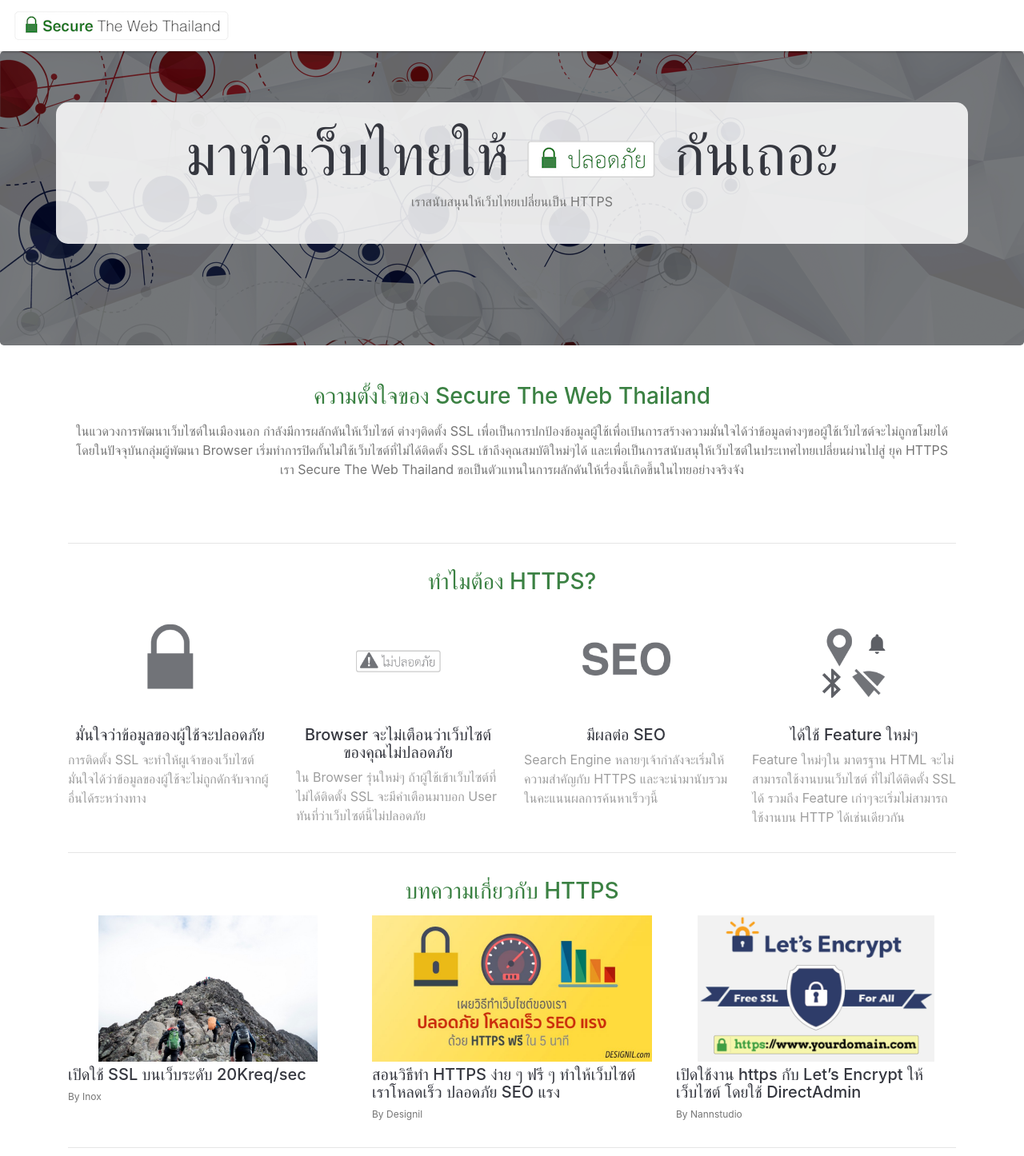
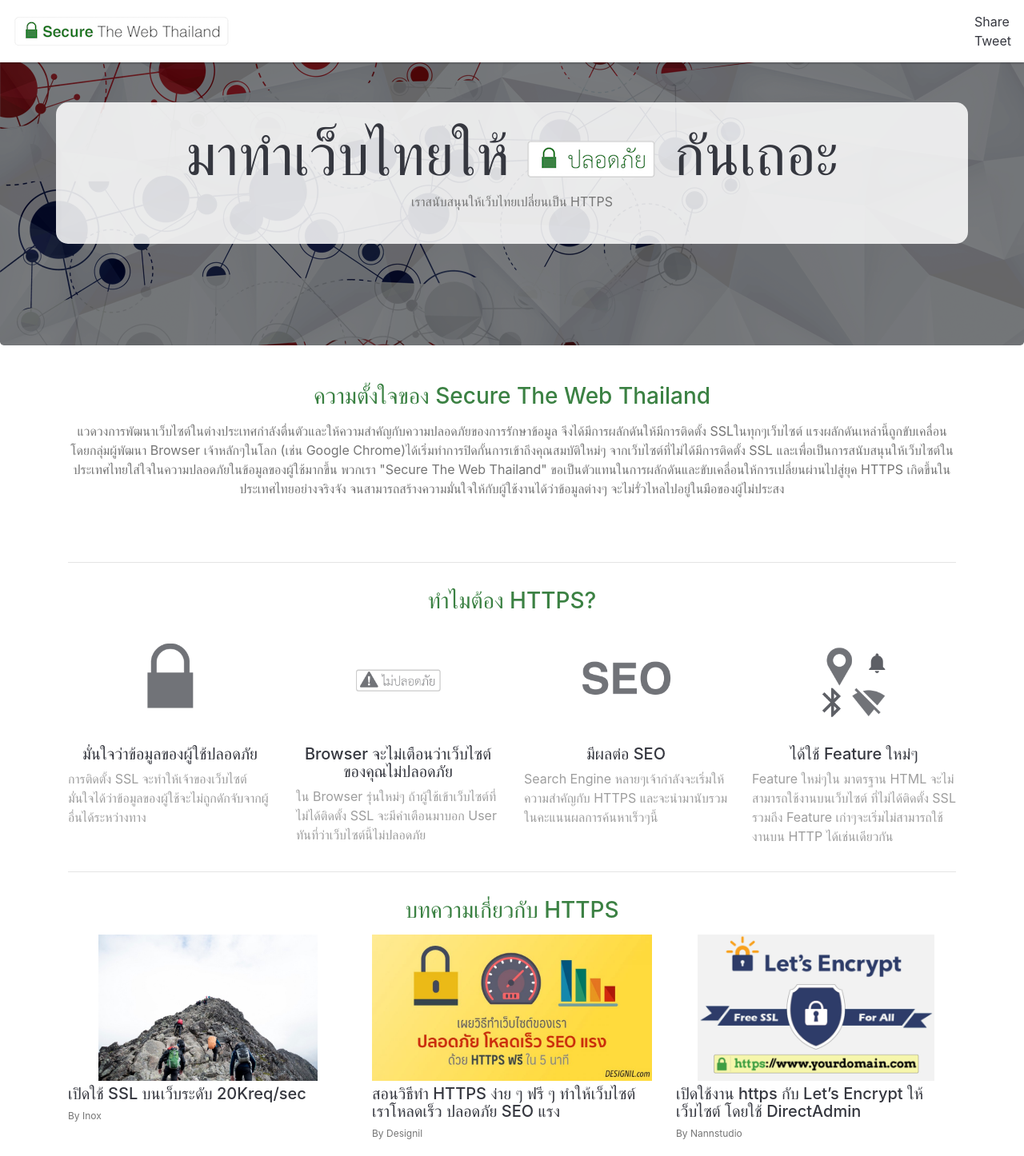
Before and after one commit to thangman22/secure-the-web-th, a plain HTML site: page index.html in a window 1280 px wide. Shown: the top 1446 px of the page at 80% size. Drawn offline with nearby package versions, Linux system fonts and the light colour scheme; a script that the page names is missing.

Commit message:
Fix text and add partner logo

```diff
--- a/index.html
+++ b/index.html
@@ -21,11 +21,13 @@
       </button>
     <a class="navbar-brand" href="#"><img src="img/logo-draft-2.1-s.png" height="40"></a>
 
-    <div class="collapse navbar-collapse pull-right" id="navbarsExampleDefault">
-      <ul class="navbar-nav mr-auto">
-
+    <div class="collapse navbar-collapse">
+      <ul class="navbar-nav mr-auto pull-right">
       </ul>
-
+      <span class="navbar-text">
+      <div class="fb-share-button" data-href="https://securetheweb.in.th" data-layout="button_count" data-size="small" data-mobile-iframe="true"><a class="fb-xfbml-parse-ignore" target="_blank" href="https://www.facebook.com/sharer/sharer.php?u=https%3A%2F%2Fsecuretheweb.in.th%2F&amp;src=sdkpreparse">Share</a></div>
+      <a href="https://twitter.com/share" class="twitter-share-button" data-show-count="false">Tweet</a><script async src="//platform.twitter.com/widgets.js" charset="utf-8"></script>
+    </span>
     </div>
   </nav>
 
@@ -41,8 +43,7 @@
     <div class="row">
       <div class="col-md-12 text-center mb-5">
         <h3 class="m-3 header">ความตั้งใจของ Secure The Web Thailand</h3>
-        <p>ในแวดวงการพัฒนาเว็บไซต์ในเมืองนอก กำลังมีการผลักดันให้เว็บไซต์ ต่างๆติดตั้ง SSL เพื่อเป็นการปกป้องข้อมูลผู้ใช้เพื่อเป้นการสร้างความมั่นใจได้ว่าข้อมูลต่างๆขอผู้ใช้เว็บไซต์จะไม่ถูกขโมยได้ โดยในปัจจุบันกลุ่มผู้พัฒนา Browser เริ่มทำการปิดกั้นไม่ใช้เว็บไซต์ที่ไม่ได้ติดตั้ง
-          SSL เข้าถึงคุณสมบัติใหม่ๆได้ และเพื่อเป็นการสนับสนุให้เว็บไซต์ในประเทศไทยเปลี่ยนผ่านไปสู่ ยุค HTTPS เรา Secure The Web Thailand ขอเป็นตัวแทนในการผลักดันให้เรื่องนี้เกิดขึ้นในไทยอย่างจริงจัง</p>
+        <p>แวดวงการพัฒนาเว็บไซต์ในต่างประเทศกำลังตื่นตัวและให้ความสำคัญกับความปลอดภัยของการรักษาข้อมูล จึงได้มีการผลักดันให้มีการติดตั้ง SSLในทุกๆเว็บไซต์  แรงผลักดันเหล่านี้ถูกขับเคลื่อนโดยกลุ่มผู้พัฒนา Browser เจ้าหลักๆในโลก (เช่น Google Chrome)ได้เริ่มทำการปิดกั้นการเข้าถึงคุณสมบัติใหม่ๆ จากเว็บไซต์ที่ไม่ได้มีการติดตั้ง SSL และเพื่อเป็นการสนับสนุนให้เว็บไซต์ในประเทศไทยใส่ใจในความปลอดภัยในข้อมูลของผู้ใช้มากขึ้น พวกเรา "Secure The Web Thailand" ขอเป็นตัวแทนในการผลักดันและขับเคลื่อนให้การเปลี่ยนผ่านไปสู่ยุค HTTPS เกิดขึ้นในประเทศไทยอย่างจริงจัง จนสามารถสร้างความมั่นใจให้กับผู้ใช้งานได้ว่าข้อมูลต่างๆ จะไม่รั่วไหลไปอยู่ในมือของผู้ไม่ประสง</p>
       </div>
       <div class="col-md-12 text-center">
         <hr/>
@@ -56,8 +57,8 @@
     <div class="row">
       <div class="col-md-3">
         <p class="text-center"><img src="img/lock.png" width="120" alt=""><p>
-        <h5 class="text-center">มั่นใจว่าข้อมูลของผู้ใช้จะปลอดภัย</h5>
-        <p class="desc">การติดตั้ง SSL จะทำให้ผูเจ้าของเว็บไซต์มั่นใจได้ว่าข้อมูลของผู้ใช้จะไม่ถูกดักจับจากผู้อื่นได้ระหว่างทาง</p>
+        <h5 class="text-center">มั่นใจว่าข้อมูลของผู้ใช้ปลอดภัย</h5>
+        <p class="desc">การติดตั้ง SSL จะทำให้เจ้าของเว็บไซต์มั่นใจได้ว่าข้อมูลของผู้ใช้จะไม่ถูกดักจับจากผู้อื่นได้ระหว่างทาง</p>
       </div>
       <div class="col-md-3">
         <p class="text-center"><img src="img/not-secure-bw.png" width="120" alt=""></p>
@@ -72,7 +73,7 @@
       <div class="col-md-3">
         <p class="text-center"><img src="img/new-feature.png" width="120" alt=""><p>
         <h5 class="text-center">ได้ใช้ Feature ใหม่ๆ</h5>
-        <p class="desc">Feature ใหม่ๆใน มาตรฐาน HTML จะไม่สามารถใช้งานบนเว็บไซต์ ที่ไม่ได้ติดตั้ง SSL ได้ รวมถึง Feature เก่าๆจะเริ่มไม่สามารถใช้งานบน HTTP ได้เช่นเดียวกัน</p>
+        <p class="desc">Feature ใหม่ๆใน มาตรฐาน HTML จะไม่สามารถใช้งานบนเว็บไซต์ ที่ไม่ได้ติดตั้ง SSL รวมถึง Feature เก่าๆจะเริ่มไม่สามารถใช้งานบน HTTP ได้เช่นเดียวกัน</p>
       </div>
       <div class="col-md-12 text-center">
         <hr/>
@@ -110,6 +111,9 @@
       <div class="col-md-4 col-md-offset-4 partner-area">
         <img src="img/gdgthailandbanner11.png">
       </div>
+      <div class="col-md-4 col-md-offset-4 partner-area">
+        <img src="img/thai-programmer-logo.png">
+      </div>
     </div>
     <hr>
 
@@ -128,6 +132,14 @@
   <link rel="stylesheet" href="https://maxcdn.bootstrapcdn.com/bootstrap/4.0.0-alpha.6/css/bootstrap.min.css" integrity="sha384-rwoIResjU2yc3z8GV/NPeZWAv56rSmLldC3R/AZzGRnGxQQKnKkoFVhFQhNUwEyJ" crossorigin="anonymous">
   <script src="https://maxcdn.bootstrapcdn.com/bootstrap/4.0.0-alpha.6/js/bootstrap.min.js" integrity="sha384-vBWWzlZJ8ea9aCX4pEW3rVHjgjt7zpkNpZk+02D9phzyeVkE+jo0ieGizqPLForn" crossorigin="anonymous"></script>
   <!-- IE10 viewport hack for Surface/desktop Windows 8 bug -->
+  <div id="fb-root"></div>
+<script>(function(d, s, id) {
+  var js, fjs = d.getElementsByTagName(s)[0];
+  if (d.getElementById(id)) return;
+  js = d.createElement(s); js.id = id;
+  js.src = "//connect.facebook.net/en_US/sdk.js#xfbml=1&version=v2.8&appId=302629506422573";
+  fjs.parentNode.insertBefore(js, fjs);
+}(document, 'script', 'facebook-jssdk'));</script>
 </body>
 
 </html>
--- a/style.css
+++ b/style.css
@@ -36,3 +36,6 @@
   padding: 25px;
   border-radius: 15px;
 }
+.fb_iframe_widget span {
+  vertical-align: baseline !important;
+}
```
Also changed, not shown: img/thai-programmer-logo.png (added).
